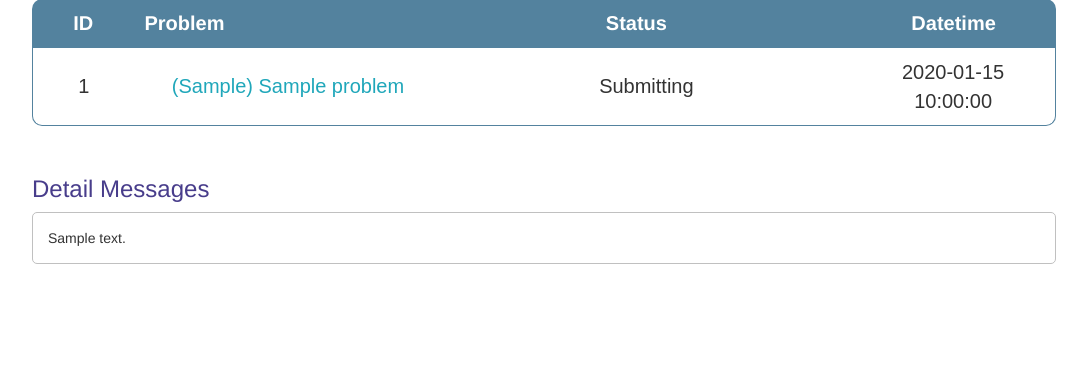
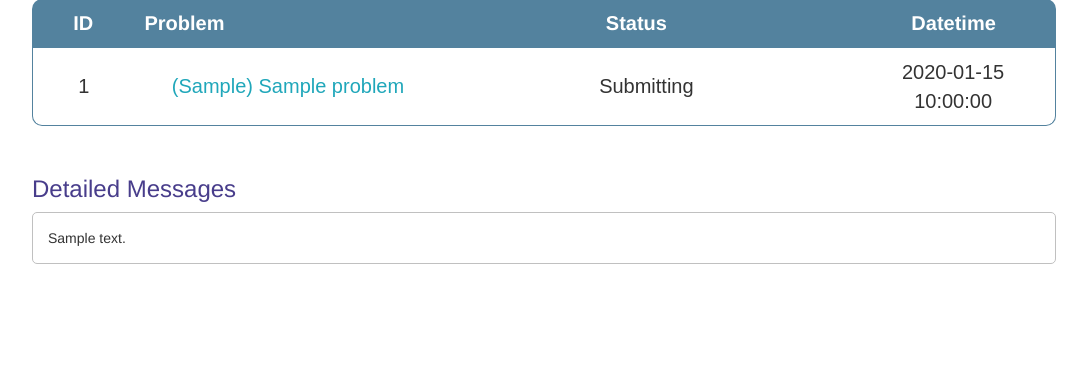
Before and after one commit to hyl0327/esoe_oop_judge, a Django app: page /submissions/1/ in a window 1280 px wide. Shown: the part 220-589 px from the top of the page, without its empty margins (96-1183 px from the left). Run offline with Django 3.2, Linux system fonts and the light colour scheme; a user stored in the database is signed in; tables that the repository leaves empty hold one stand-in row (values such as "Sample post"); some libraries are stand-ins or nearby versions.

Commit message:
Rename detail_messages to detailed_messages

```diff
--- a/web/judge/models.py
+++ b/web/judge/models.py
@@ -76,7 +76,7 @@ class Submission(models.Model):
                               db_index=True)
     submission_datetime = models.DateTimeField()
 
-    detail_messages = models.TextField(blank=True)
+    detailed_messages = models.TextField(blank=True)
 
     def __str__(self):
         return '#{} (Problem={}, Profile={})'.format(self.pk,
--- a/web/judge/static/judge/css/submissions_detail.css
+++ b/web/judge/static/judge/css/submissions_detail.css
@@ -99,12 +99,12 @@ tbody > tr:nth-child(even) {
     text-align: center;
 }
 
-#detail_messages_div {
+#detailed_messages_div {
     border: 1px solid #C0C0C0;
     border-radius: 5px;
     padding: 0px 15px;
 }
 
-#detail_messages_div p {
+#detailed_messages_div p {
     margin: 15px 0px;
 }
--- a/web/judge/templates/judge/submission_detail.html
+++ b/web/judge/templates/judge/submission_detail.html
@@ -30,10 +30,10 @@
     </tbody>
   </table>
 
-  {% if submission.detail_messages %}
-  <h3>Detail Messages</h3>
-  <div id="detail_messages_div">
-    {{ submission.detail_messages|linebreaks }}
+  {% if submission.detailed_messages %}
+  <h3>Detailed Messages</h3>
+  <div id="detailed_messages_div">
+    {{ submission.detailed_messages|linebreaks }}
   </div>
   {% endif %}
 </div>
```
Also changed, not shown: web/judge/migrations/0012_auto_20160309_2246.py (added), 1 other file.
